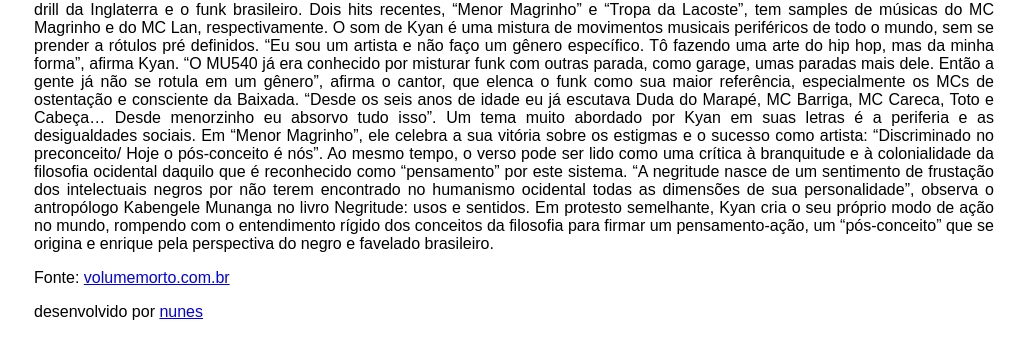
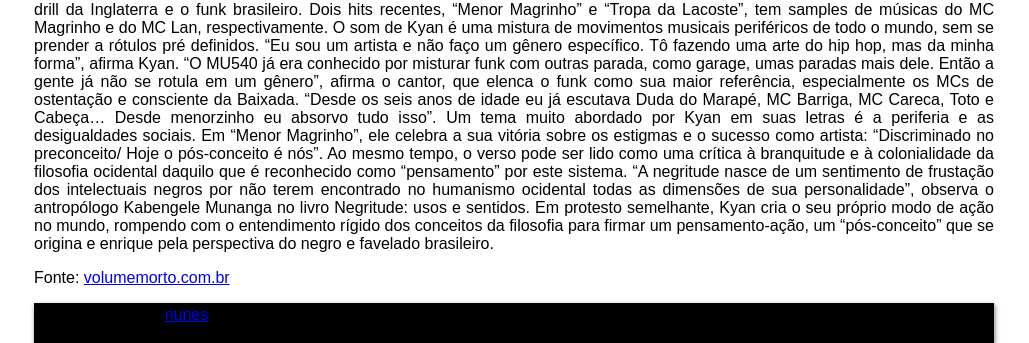
Before and after one commit to nunexxss/nunexxss-pw1, a plain HTML site: page avaliacoes/atividade4/arte.html in a window 1280 px wide. Shown: the part 1617-1960 px from the top of the page, without its empty margins (134-1163 px from the left). Before the commit the page ends 1938 px from the top, so only its background shows below. Drawn offline with Linux system fonts and the light colour scheme.

Commit message:
2 files modified

```diff
--- a/avaliacoes/atividade4/arte.html
+++ b/avaliacoes/atividade4/arte.html
@@ -20,7 +20,11 @@
             </tr>
           </table>
         </div>
-
+      </div>
+      <div id="conteudo">
+        <div id="banner"></div>
+        <div id="esquerda"></div>
+        <div id="direita"></div>
       </div>
 
     <header>
@@ -79,8 +83,16 @@
       Um tema muito abordado por Kyan em suas letras é a periferia e as desigualdades sociais. Em “Menor Magrinho”, ele celebra a sua vitória sobre os estigmas e o sucesso como artista: “Discriminado no preconceito/ Hoje o pós-conceito é nós”. Ao mesmo tempo, o verso pode ser lido como uma crítica à branquitude e à colonialidade da filosofia ocidental daquilo que é reconhecido como “pensamento” por este sistema. “A negritude nasce de um sentimento de frustação dos intelectuais negros por não terem encontrado no humanismo ocidental todas as dimensões de sua personalidade”, observa o antropólogo Kabengele Munanga no livro Negritude: usos e sentidos. Em protesto semelhante, Kyan cria o seu próprio modo de ação no mundo, rompendo com o entendimento rígido dos conceitos da filosofia para firmar um pensamento-ação, um “pós-conceito” que se origina e enrique pela perspectiva do negro e favelado brasileiro.</p>
       <p>Fonte: <a href="https://volumemorto.com.br/kyan-e-o-caldeirao-musical-do-hip-hop/">volumemorto.com.br</a></p>
     </main>
-    <footer> desenvolvido por <a href="https://github.com/nunexxss">nunes</a>
-    </footer>
+      <div id="rodape">
+        <div id="followus">
+          <table>
+            <tr>
+              <td>Desenvolvido por</td>
+              <td><a href="https://github.com/nunexxss" targe="_blank">nunes</a></td>
+            </tr>
+          </table>
+        </div>
+      </div>
     </div>
   </body>
 </html>
--- a/avaliacoes/atividade4/styles.css
+++ b/avaliacoes/atividade4/styles.css
@@ -15,7 +15,7 @@ html, body {
   height: 10%;
   width: 100%;
   background-color: black;
-  box-shadow: 1px 2px 6px rgba(0,0,0,5);
+  box-shadow: 1px 2px 6px rgba(0,0,0,0.5);
 }
 
 #menu{
@@ -38,3 +38,11 @@ html, body {
   text-decoration: none;
   color: #ffffff;
 }
+
+#rodape {
+  background-color: black;
+  box-shadow: 1px 2px 5px rgba(0,0,0,0.5);
+  position:relative ;
+  width: 100%;
+  height: 5%;
+}
```
